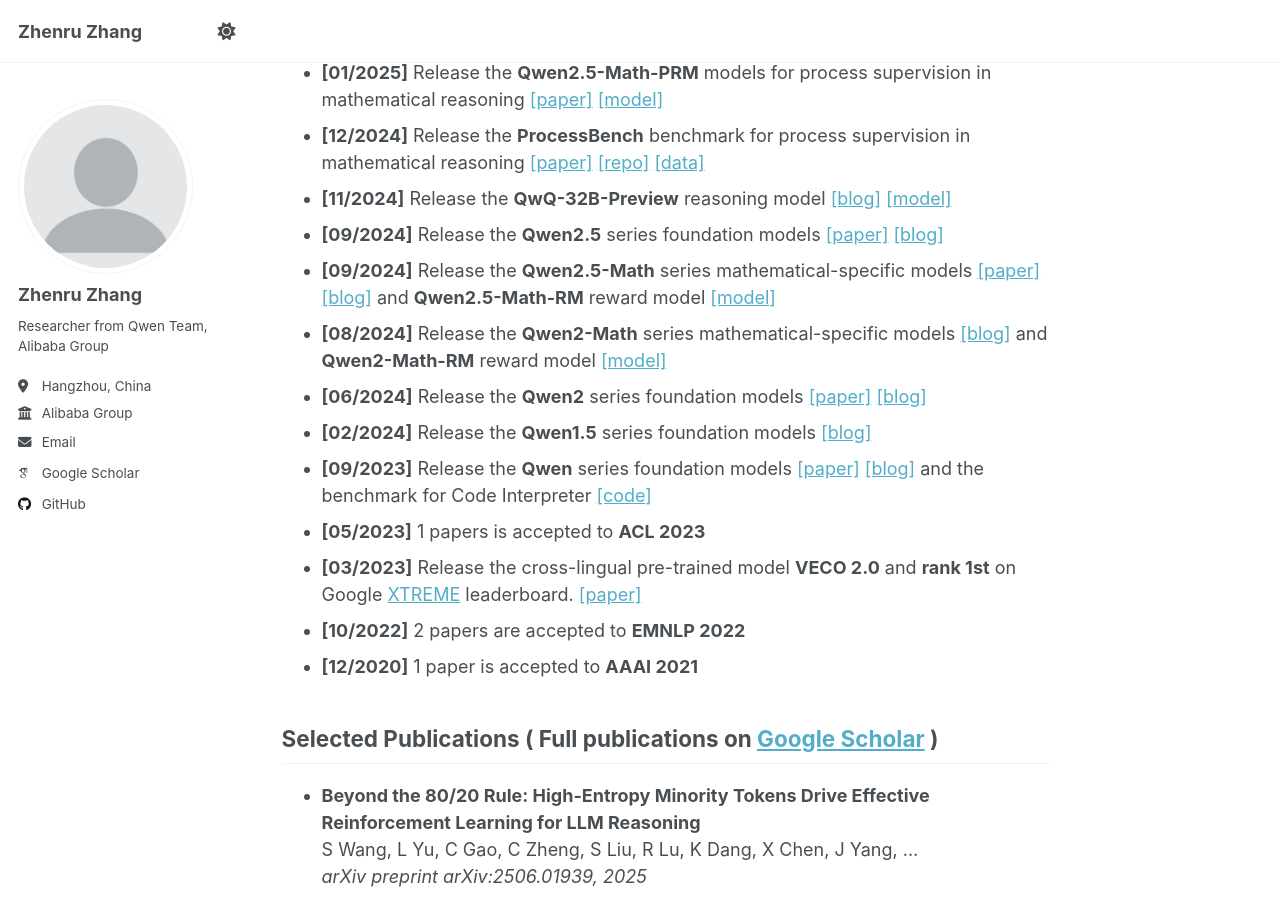
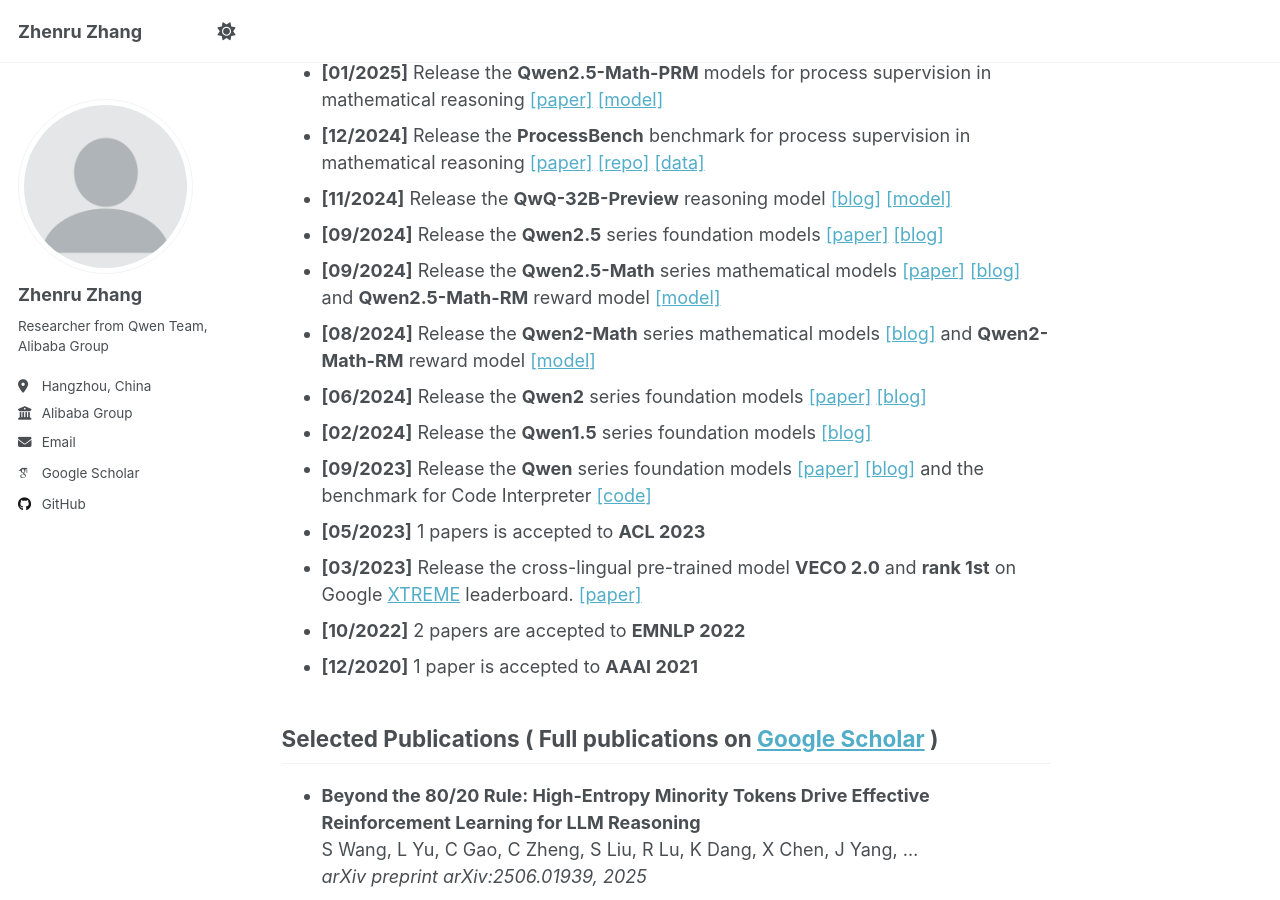
Before and after one commit to zhenruzhang/zhenruzhang.github.io, a Jekyll site: the page built from _pages/about.md, in a window 1280 px wide and 900 px high, scrolled down 645 px. Built offline with Jekyll 4.4.1, drawn with Linux system fonts in a browser that asks for light colours; some web fonts are replaced; a script that is not in the unit is left out.

Commit message:
Update about.md

```diff
--- a/_pages/about.md
+++ b/_pages/about.md
@@ -23,8 +23,8 @@ Please feel free to contact me (zhangzhenru.zzr@alibaba-inc.com) if you are inte
 - **[12/2024]** Release the **ProcessBench** benchmark for process supervision in mathematical reasoning [[paper]](https://arxiv.org/abs/2412.06559) [[repo]](https://github.com/QwenLM/ProcessBench) [[data]](https://huggingface.co/datasets/Qwen/ProcessBench)
 - **[11/2024]** Release the **QwQ-32B-Preview** reasoning model [[blog]](https://qwenlm.github.io/blog/qwq-32b-preview/) [[model]](https://huggingface.co/Qwen/QwQ-32B-Preview)
 - **[09/2024]** Release the **Qwen2.5** series foundation models [[paper]](https://arxiv.org/abs/2412.15115) [[blog]](https://qwenlm.github.io/blog/qwen2.5/)
-- **[09/2024]** Release the **Qwen2.5-Math** series mathematical-specific models [[paper]](https://arxiv.org/abs/2409.12122) [[blog]](https://qwenlm.github.io/blog/qwen2.5-math/) and **Qwen2.5-Math-RM** reward model [[model]](https://huggingface.co/Qwen/Qwen2.5-Math-RM-72B)
-- **[08/2024]** Release the **Qwen2-Math** series mathematical-specific models [[blog]](https://qwenlm.github.io/blog/qwen2-math/) and **Qwen2-Math-RM** reward model [[model]](https://huggingface.co/Qwen/Qwen2-Math-RM-72B)
+- **[09/2024]** Release the **Qwen2.5-Math** series mathematical models [[paper]](https://arxiv.org/abs/2409.12122) [[blog]](https://qwenlm.github.io/blog/qwen2.5-math/) and **Qwen2.5-Math-RM** reward model [[model]](https://huggingface.co/Qwen/Qwen2.5-Math-RM-72B)
+- **[08/2024]** Release the **Qwen2-Math** series mathematical models [[blog]](https://qwenlm.github.io/blog/qwen2-math/) and **Qwen2-Math-RM** reward model [[model]](https://huggingface.co/Qwen/Qwen2-Math-RM-72B)
 - **[06/2024]** Release the **Qwen2** series foundation models [[paper]](https://arxiv.org/abs/2407.10671) [[blog]](https://qwenlm.github.io/blog/qwen2/)
 - **[02/2024]** Release the **Qwen1.5** series foundation models [[blog]](https://qwenlm.github.io/blog/qwen1.5/)
 - **[09/2023]** Release the **Qwen** series foundation models [[paper]](https://arxiv.org/abs/2309.16609) [[blog]](https://qwenlm.github.io/blog/qwen/) and the benchmark for Code Interpreter [[code]](https://github.com/QwenLM/Qwen-Agent/tree/main/benchmark/code_interpreter)
```
